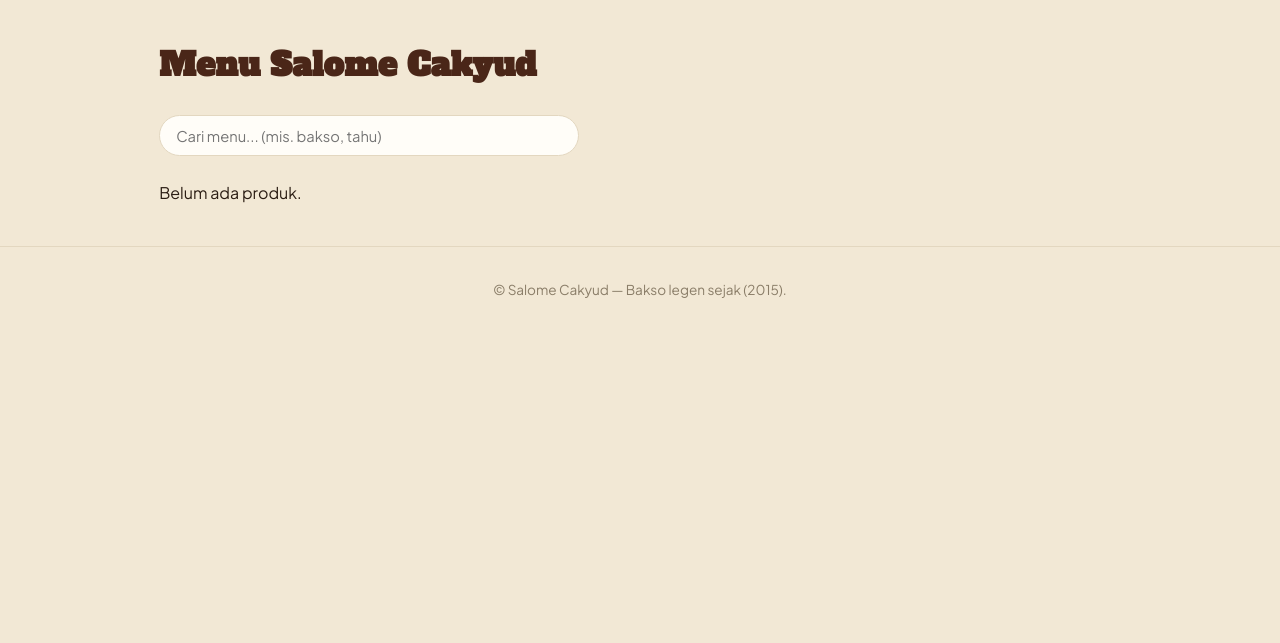
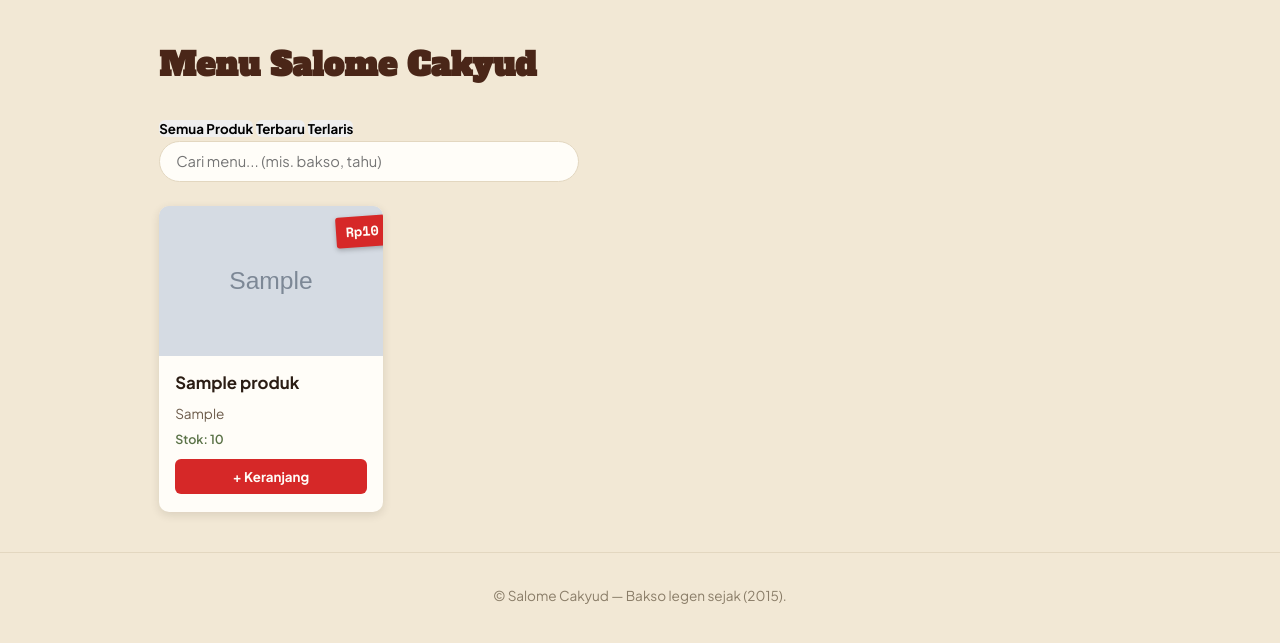
Before and after one commit to MiftahulKhoiri/Toko_onle, a FastAPI app: page / in a window 1280 px wide. Shown: the part 115-758 px from the top of the page. Run offline with FastAPI, Linux system fonts and the light colour scheme; tables that the repository leaves empty hold one stand-in row (values such as "Sample post"); grey boxes marked "Sample" are stand-in pictures.

Commit message:
Update index.html

```diff
--- a/app/templates/index.html
+++ b/app/templates/index.html
@@ -3,6 +3,12 @@
 
 {% block content %}
 <h1>Menu {{ nama_toko }}</h1>
+
+<div class="tab-urutan" id="tab-urutan">
+    <button type="button" class="tab-aktif" data-urutan="semua" onclick="gantiUrutan('semua')">Semua Produk</button>
+    <button type="button" data-urutan="terbaru" onclick="gantiUrutan('terbaru')">Terbaru</button>
+    <button type="button" data-urutan="terlaris" onclick="gantiUrutan('terlaris')">Terlaris</button>
+</div>
 
 <input
     type="search"
@@ -13,39 +19,72 @@
     autocomplete="off"
 >
 
-<div class="produk-grid" id="produk-grid">
-    {% for produk in produk_list %}
-    <div class="produk-card" data-cari="{{ (produk.nama ~ ' ' ~ (produk.deskripsi or '') ~ ' ' ~ (produk.kategori or '')) | lower }}">
-        <a href="/menu/{{ produk.id }}" class="produk-link">
-            <div class="produk-media">
-                {% if produk.gambar_url %}
-                <img src="{{ produk.gambar_url }}" alt="{{ produk.nama }}">
-                {% else %}
-                <div class="produk-placeholder">🥣</div>
-                {% endif %}
-                <span class="harga-stamp">Rp{{ "{:,.0f}".format(produk.harga).replace(",", ".") }}</span>
-            </div>
-            <div class="produk-info">
-                <h3>{{ produk.nama }}</h3>
-                <p class="deskripsi">{{ produk.deskripsi or '' }}</p>
-                <p class="stok">Stok: {{ produk.stok }}</p>
-            </div>
-        </a>
-        <div class="produk-aksi">
-            <button onclick="tambahKeKeranjang({{ produk.id }})" {% if produk.stok == 0 %}disabled{% endif %}>
-                {% if produk.stok == 0 %}Habis{% else %}+ Keranjang{% endif %}
-            </button>
-        </div>
-    </div>
-    {% else %}
-    <p>Belum ada produk.</p>
-    {% endfor %}
-</div>
+<div class="produk-grid" id="produk-grid"><p>Memuat menu...</p></div>
 <p id="cari-kosong" class="cari-kosong" style="display:none;">Produk yang kamu cari nggak ketemu, coba kata kunci lain.</p>
 {% endblock %}
 
 {% block script %}
 <script>
+let urutanAktif = "semua";
+
+async function muatProdukList() {
+    const grid = document.getElementById("produk-grid");
+    grid.innerHTML = "<p>Memuat menu...</p>";
+
+    try {
+        const res = await fetch(`/produk/?urutan=${urutanAktif}&limit=200`);
+        const produkList = await res.json();
+        renderProdukGrid(produkList);
+    } catch (err) {
+        grid.innerHTML = "<p>Gagal memuat menu, coba refresh halaman.</p>";
+    }
+}
+
+function renderProdukGrid(produkList) {
+    const grid = document.getElementById("produk-grid");
+
+    if (!produkList.length) {
+        grid.innerHTML = "<p>Belum ada produk.</p>";
+        return;
+    }
+
+    grid.innerHTML = produkList.map((p) => {
+        const cariKey = escapeHtml(`${p.nama} ${p.deskripsi || ""} ${p.kategori || ""}`.toLowerCase());
+        const foto = p.gambar_url
+            ? `<img src="${escapeHtml(p.gambar_url)}" alt="${escapeHtml(p.nama)}">`
+            : `<div class="produk-placeholder">🥣</div>`;
+        return `
+        <div class="produk-card" data-cari="${cariKey}">
+            <a href="/menu/${p.id}" class="produk-link">
+                <div class="produk-media">
+                    ${foto}
+                    <span class="harga-stamp">Rp${p.harga.toLocaleString("id-ID")}</span>
+                </div>
+                <div class="produk-info">
+                    <h3>${escapeHtml(p.nama)}</h3>
+                    <p class="deskripsi">${escapeHtml(p.deskripsi || "")}</p>
+                    <p class="stok">Stok: ${p.stok}</p>
+                </div>
+            </a>
+            <div class="produk-aksi">
+                <button onclick="tambahKeKeranjang(${p.id})" ${p.stok === 0 ? "disabled" : ""}>
+                    ${p.stok === 0 ? "Habis" : "+ Keranjang"}
+                </button>
+            </div>
+        </div>`;
+    }).join("");
+
+    filterProduk();
+}
+
+function gantiUrutan(urutan) {
+    urutanAktif = urutan;
+    document.querySelectorAll("#tab-urutan button").forEach((btn) => {
+        btn.classList.toggle("tab-aktif", btn.dataset.urutan === urutan);
+    });
+    muatProdukList();
+}
+
 function filterProduk() {
     const kataKunci = document.getElementById("cari-produk").value.trim().toLowerCase();
     const kartuList = document.querySelectorAll("#produk-grid .produk-card");
@@ -59,5 +98,7 @@ function filterProduk() {
 
     document.getElementById("cari-kosong").style.display = (adaYangTampil || kartuList.length === 0) ? "none" : "block";
 }
+
+muatProdukList();
 </script>
 {% endblock %}
```
